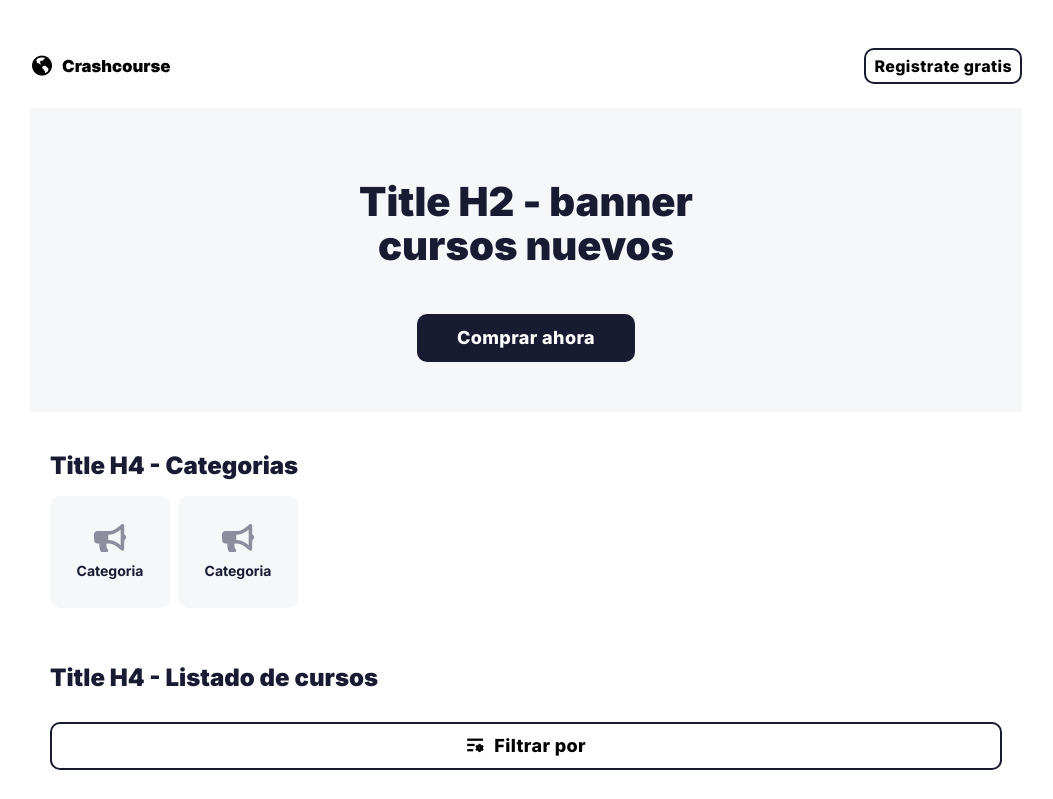
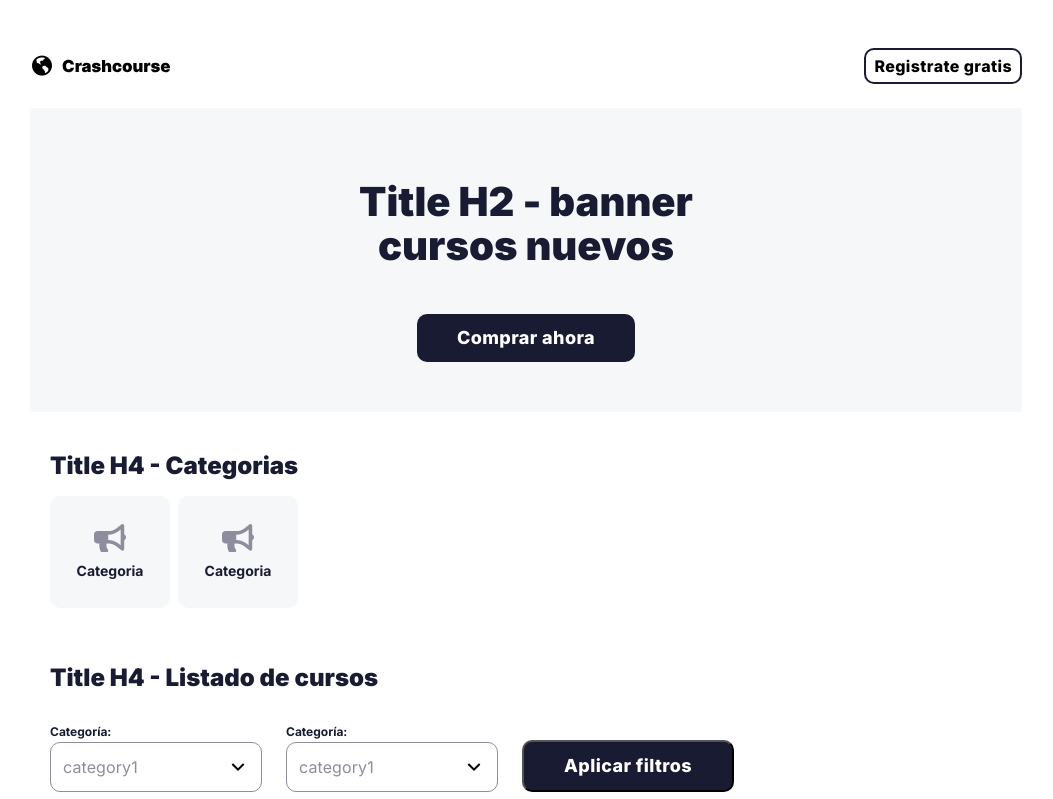
Before and after one commit to kedeinroga/crashcourse-front, a React (Create React App) app: page / in a window 1280 px wide. Shown: the top 799 px of the page, without its empty margins (114-1167 px from the left). Built offline with nearby package versions, Linux system fonts and the light colour scheme.

Commit message:
filters for multiple selects funtional

```diff
--- a/src/components/UI/Buttons/ButonFilter.css
+++ b/src/components/UI/Buttons/ButonFilter.css
@@ -15,4 +15,5 @@
   line-height: 20px;
   letter-spacing: 0.4px;
   text-align: center;
+  width: 100%;
 }
--- /dev/null
+++ b/src/components/UI/FormInput.css
@@ -0,0 +1,59 @@
+.from-filters {
+  display: flex;
+  align-items: center;
+  gap: 24px;
+}
+
+.from-filters div {
+  display: flex;
+  flex-direction: column;
+  width: 212px;
+}
+
+.from-filters label {
+  font-size: 12px;
+  font-style: normal;
+  font-weight: 700;
+  line-height: 20px;
+  letter-spacing: 0px;
+  color: var(--color-black);
+}
+
+.from-filters select {
+  border: 1px solid var(--color-gray);
+  color: var(--color-gray);
+  box-sizing: border-box;
+  border-radius: 10px;
+  padding: 12px;
+  font-size: 16px;
+  font-style: normal;
+  font-weight: 400;
+  line-height: 24px;
+  letter-spacing: 0.1px;
+  text-align: left;
+  appearance: none;
+  background-image: url("../../assets/images/arrow-down-s-line.svg"),
+    linear-gradient(to bottom, var(--color-white) 0%, var(--color-white) 100%);
+  background-repeat: no-repeat, repeat;
+  background-position: right 0.7em top 50%, 0 0;
+  background-color: var(--color-white);
+}
+
+.from-filters select:hover {
+  border-color: var(--color-black);
+}
+
+.button-filter {
+  background-color: #181b32;
+  border-radius: 10px;
+  padding: 14px 40px;
+  color: #fff;
+  font-size: 18px;
+  font-style: normal;
+  font-weight: 800;
+  line-height: 20px;
+  letter-spacing: 0.4px;
+  text-align: center;
+  height: auto;
+  margin-top: auto;
+}
--- /dev/null
+++ b/src/components/UI/FormInput.tsx
@@ -0,0 +1,25 @@
+import "./FormInput.css";
+
+function FormInput() {
+  return (
+    <form className="from-filters">
+      <div>
+        <label htmlFor="category">Categoría:</label>
+        <select name="category" id="category">
+          <option value="category1">category1</option>
+          <option value="category2">category2</option>
+        </select>
+      </div>
+      <div>
+        <label htmlFor="category">Categoría:</label>
+        <select name="category" id="category">
+          <option value="category1">category1</option>
+          <option value="category2">category2</option>
+        </select>
+      </div>
+      <button className="button-filter">Aplicar filtros</button>
+    </form>
+  );
+}
+
+export default FormInput;
--- a/src/components/main/ListCurso.css
+++ b/src/components/main/ListCurso.css
@@ -10,8 +10,24 @@
   gap: 30px;
 }
 
+.content-button__filter {
+  width: 100%;
+}
+
+.content-select__filter {
+  display: none;
+}
+
 @media only screen and (min-width: 480px) {
   .pagination {
     display: none;
   }
+
+  .content-button__filter {
+    display: none;
+  }
+
+  .content-select__filter {
+    display: inline;
+  }
 }
--- a/src/components/main/ListCurso.tsx
+++ b/src/components/main/ListCurso.tsx
@@ -4,12 +4,18 @@ import CardCurso from "./CardCurso";
 import Pagination from "../UI/Pagination";
 
 import ButonFilter from "../UI/Buttons/ButonFilter";
+import FormInput from "../UI/FormInput";
 
 function ListCurso() {
   return (
     <div className="list-curso">
       <h4 className="list-curso__title">Title H4 - Listado de cursos</h4>
-      <ButonFilter />
+      <div className="content-select__filter">
+        <FormInput />
+      </div>
+      <div className="content-button__filter">
+        <ButonFilter />
+      </div>
       <CardCurso />
       <CardCurso />
       <Pagination />
```
Also changed, not shown: src/assets/images/arrow-down-s-line.svg (added).
